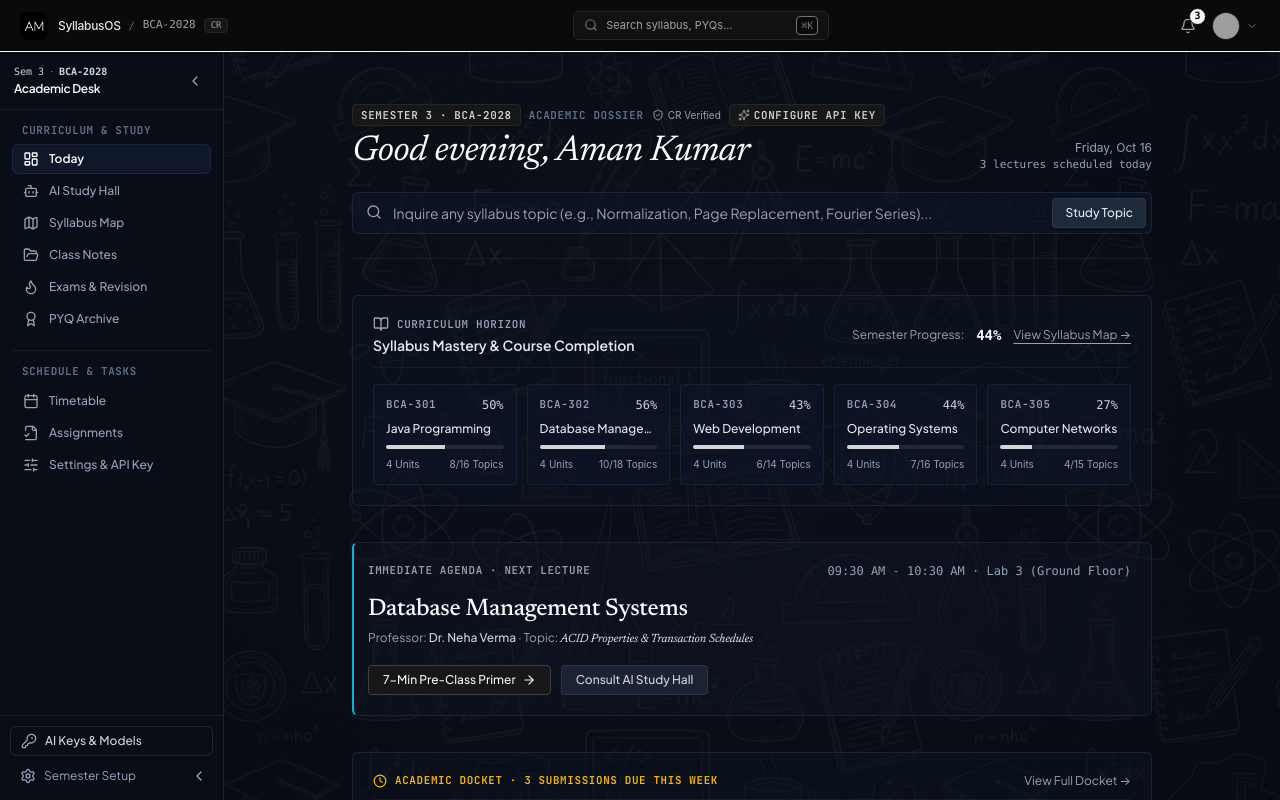
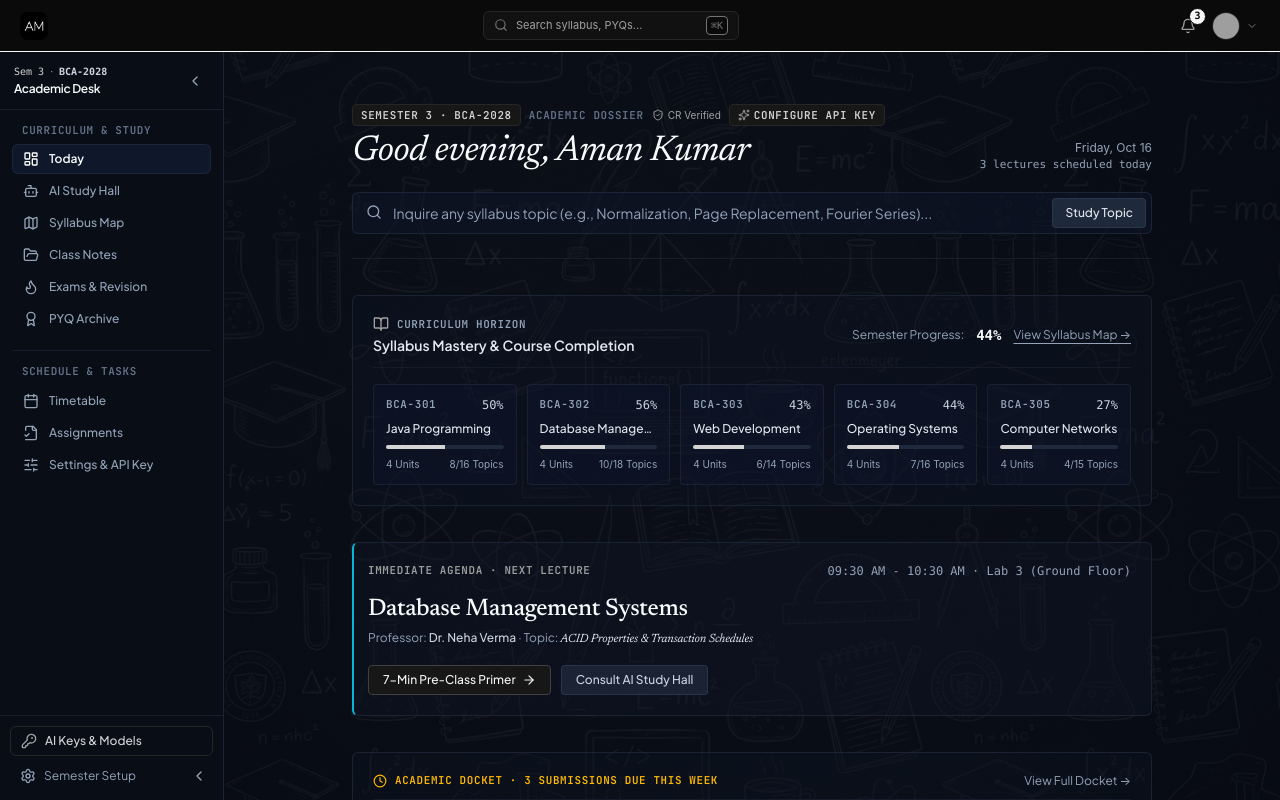
Before and after one commit to Aviatcode/M2029, a React (Vite) app: page / in a window 1280 px wide. Built offline with nearby package versions, Linux system fonts and the light colour scheme; no server answers; grey boxes are pictures that could not be loaded.

Commit message:
fix: remove SyllabusOS / class / role text next to logo in navbar

```diff
--- a/src/components/Navbar.tsx
+++ b/src/components/Navbar.tsx
@@ -117,29 +117,15 @@ export const Navbar: React.FC<NavbarProps> = ({
         {/* Minimal AM Brand Identity */}
         <button
           onClick={onNavigateHome}
-          className="flex items-center gap-2.5 group cursor-pointer text-left focus:outline-none"
+          className="flex items-center group cursor-pointer focus:outline-none"
           title="Return to Workspace"
+          aria-label="Return to Workspace"
         >
           <img
             src="/am-logo.png"
             alt="AM Logo"
             className="w-7 h-7 rounded-lg shrink-0 object-contain group-hover:opacity-90 transition"
           />
-
-          <div className="flex items-center gap-2">
-            <span className="font-medium text-xs tracking-tight text-neutral-200 group-hover:text-white transition">
-              SyllabusOS
-            </span>
-            <span className="text-[10px] font-mono text-neutral-500">
-              /
-            </span>
-            <span className="text-[11px] font-mono text-neutral-400 group-hover:text-neutral-300 transition">
-              {classCode}
-            </span>
-            <span className="text-[9px] font-mono font-medium px-1.5 py-0.2 rounded bg-neutral-900 border border-neutral-800 text-neutral-400">
-              {currentUser.role ? currentUser.role.toUpperCase() : 'CR'}
-            </span>
-          </div>
         </button>
       </div>
 
```
